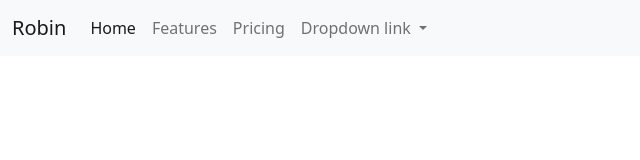
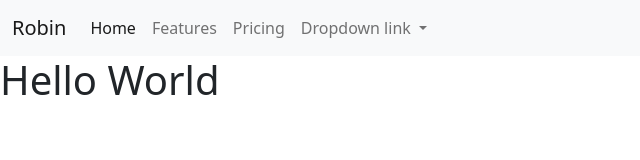
Before and after one commit to 0robin/mdrobin, a plain HTML site: page index.html in a window 1280 px wide. Shown: the whole page, without its empty margins (0-640 px from the left). Drawn offline with nearby package versions, Linux system fonts and the light colour scheme.

Commit message:
site update

```diff
--- a/index.html
+++ b/index.html
@@ -67,7 +67,8 @@
         </div>
       </div>
     </nav>
-
+<!-- Content -->
+<h1>Hello World</h1>
     <!-- script part -->
     <script
       src="https://cdn.jsdelivr.net/npm/bootstrap@5.0.1/dist/js/bootstrap.bundle.min.js"
```
Also changed, not shown: 1 other file.
